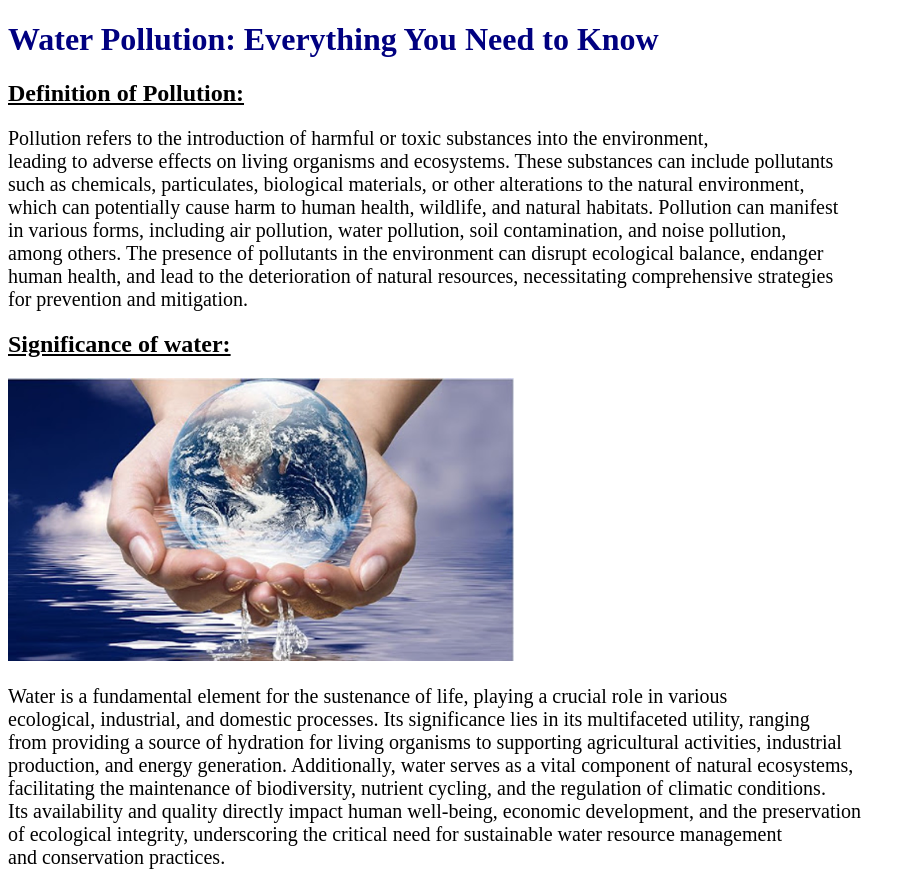
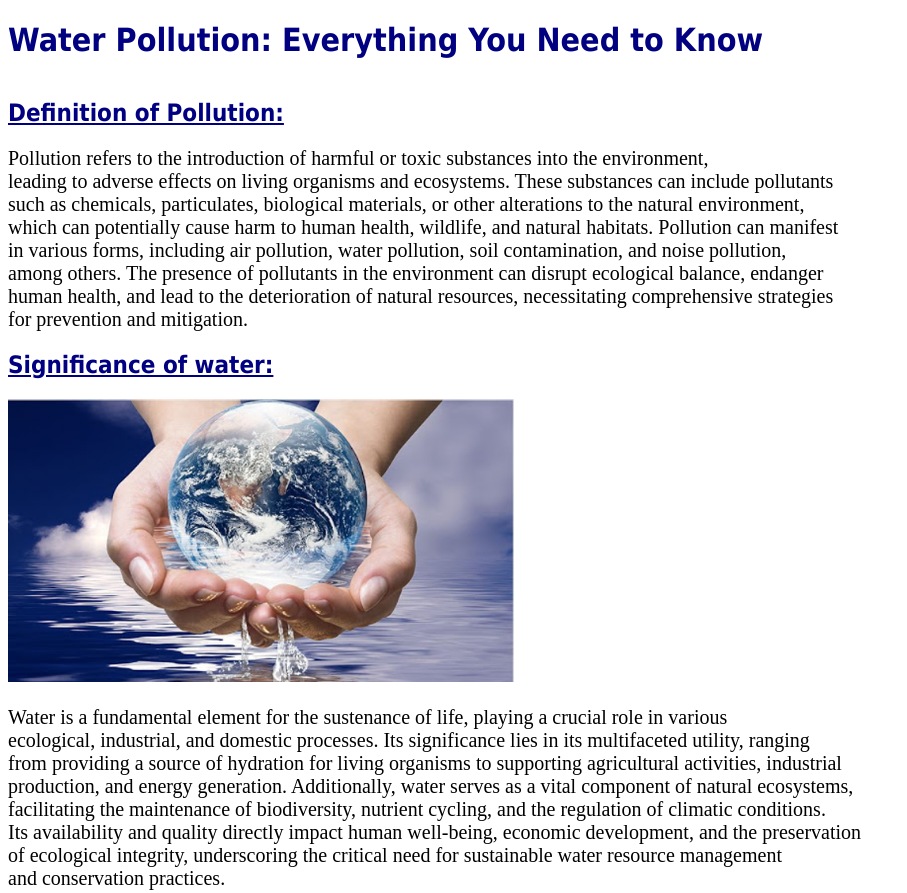
Before and after one commit to Mohammad-shokin/Mohammad-shokin.github.io, a plain HTML site: page index.html in a window 1280 px wide. Shown: the top 893 px of the page, without its empty margins (0-907 px from the left). Drawn offline with Linux system fonts and the light colour scheme.

Commit message:
Update index.html

```diff
--- a/index.html
+++ b/index.html
@@ -3,12 +3,25 @@
 <head>
     <meta charset="UTF-8">
     <title>Aquatic Guardian</title>
+    <style>
+       h1, h2, h3 {
+            color:#000080;
+            font-family:tahoma
+        }
+        p {
+            color:black;
+            text-align: left;
+            font-family:
+        }
+        body {
+            background-color:white;
+        }
 
+  </style>
 </head>
-<body>
-<h1 style="color:navy;">Water Pollution: Everything You Need to Know</h1>
-
-<h2 align="left"><u>Definition of Pollution:</u></h2>
+<body style="background-color:white">
+<h1>Water Pollution: Everything You Need to Know</h1><br>
+<h2 align="left" style="margin: 0;"><u>Definition of Pollution:</u></h2>
 <p align="left" style="font-size:20px;">Pollution refers to the introduction of harmful or toxic substances into the environment,
     <br>leading to adverse effects on living organisms and ecosystems. These substances can include pollutants
     <br>such as chemicals, particulates, biological materials, or other alterations to the natural environment,
```
